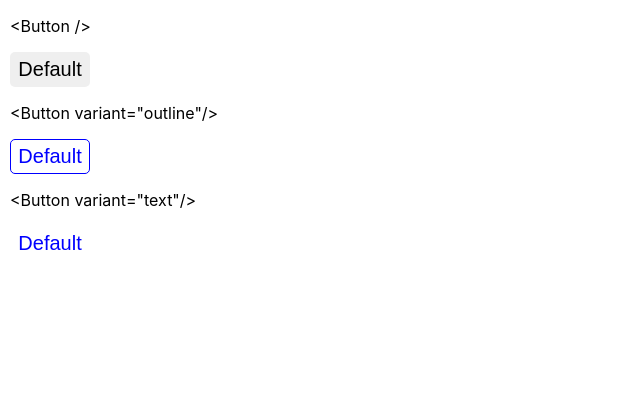
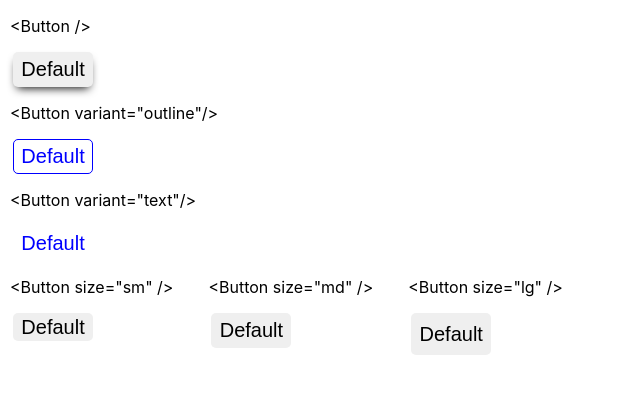
Before and after one commit to pressR2/Button-component, a React (Create React App) app: page / in a window 1280 px wide. Shown: the top 394 px of the page, without its empty margins (0-640 px from the left). Built offline with nearby package versions, Linux system fonts and the light colour scheme.

Commit message:
feat: add possibility to display different button size

```diff
--- a/src/App.css
+++ b/src/App.css
@@ -1,24 +1,29 @@
 .id-button {
-  height: 35px;
-  width: 80px;
   border-radius: 5px;
-  margin-left: 10px;
+  margin-left: 13px;
   font-size: 20px;
 }
 
 .main-button {
+  height: 35px;
+  width: 80px;
   border: none;
+  box-shadow: 0px 5px 10px -4px #000000;
 }
 
 .main-button:hover {
   background-color: rgba(209, 201, 201, 0.74);
+  box-shadow: 0px 5px 10px -4px #000000;
 }
 
 .main-p {
   margin-left: 10px;
+  margin-right: 25px;
 }
 
 .main-button-outline {
+  height: 35px;
+  width: 80px;
   background-color: white;
   border: solid 1px blue;
   color: blue;
@@ -29,6 +34,8 @@
 }
 
 .main-button-text {
+  height: 35px;
+  width: 80px;
   background-color: white;
   border: none;
   color: blue;
@@ -37,3 +44,32 @@
 .main-button-text:hover {
   background-color: cornflowerblue;
 }
+
+/* Size classes */
+
+.sm {
+  /* background-color: #3636f7; */
+  /* color: white; */
+  box-shadow: none;
+  height: 28px;
+}
+
+.md {
+  /* background-color: #3636f7; */
+  /* color: white; */
+  box-shadow: none;
+  height: 35px;
+}
+
+.lg {
+  /* background-color: #3636f7; */
+  /* color: white; */
+  box-shadow: none;
+  height: 42px;
+}
+
+.sizeClassesWrapper {
+  display: flex;
+  flex-direction: row;
+  /* align-items: center */
+}
--- a/src/App.js
+++ b/src/App.js
@@ -15,7 +15,22 @@ class App extends Component {
         <p className = "main-p"> {'<Button variant="text"/>'} </p>
         <Button
           variant = "text"
+          // size = "lg"
         />
+        <div className="sizeClassesWrapper">
+          <div>
+            <p className = "main-p"> {'<Button size="sm" />'} </p>
+            <Button size="sm" />
+          </div>
+          <div>
+            <p className = "main-p"> {'<Button size="md" />'} </p>
+            <Button size="md" />
+          </div>
+          <div>
+            <p className = "main-p"> {'<Button size="lg" />'} </p>
+            <Button size="lg" />
+          </div>
+        </div>
       </div>
     );
   }
--- a/src/Button.js
+++ b/src/Button.js
@@ -3,8 +3,12 @@ import React from "react";
 class Button extends React.Component {
 
     render() {
-        let buttonClass = 'main-button'
+        let buttonClass = ''
+        let buttonSizeClass = ''
 
+        if (this.props.variant === undefined) {
+            buttonClass = 'main-button'
+        }
         if (this.props.variant === 'outline') {
           buttonClass = 'main-button-outline'
         }
@@ -12,8 +16,18 @@ class Button extends React.Component {
           buttonClass = 'main-button-text'
         }
 
+        if (this.props.size === 'sm') {
+            buttonSizeClass = 'sm'
+        }
+        if (this.props.size === 'md') {
+            buttonSizeClass = 'md'
+        }
+        if (this.props.size === 'lg') {
+            buttonSizeClass = 'lg'
+        }
+
         return (
-            <button  className = {`id-button ${buttonClass}`}> Default </button>
+            <button  className = {`id-button ${buttonClass} ${buttonSizeClass}`}> Default </button>
         )
 
     }
```
